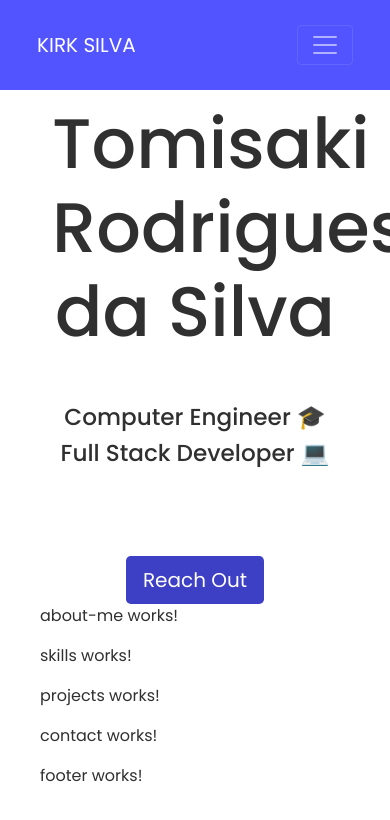
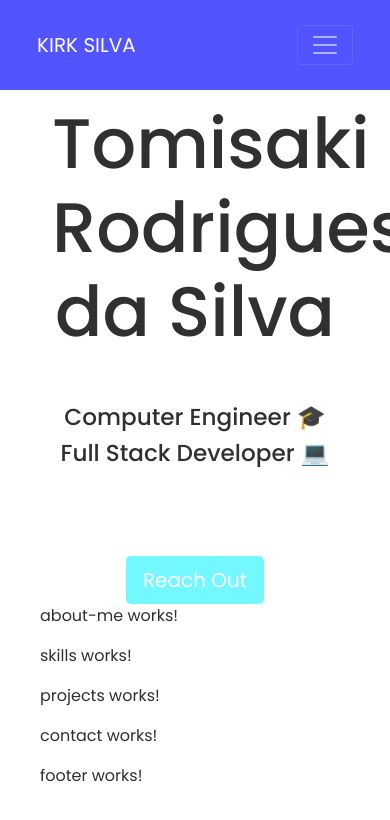
Before and after one commit to kirkkinichi/portfolio-v2, an Angular app: page / in a window 390 px wide. In both pictures the pointer is over the button "Reach Out". Shown: the part 356-1176 px from the top of the page. Built offline with nearby package versions, Linux system fonts and the light colour scheme; a web font is replaced by a local one.

Commit message:
Little adjust.

```diff
--- a/src/app/components/header/header.component.scss
+++ b/src/app/components/header/header.component.scss
@@ -11,6 +11,10 @@
     padding-right: 40px;
 }
 
+.navbar-nav .nav-item:hover .nav-link {
+    color: $element-hover;
+}
+
 //Responsive
 @media (max-width: 991.98px) {
 
--- a/src/app/pages/home/home.component.scss
+++ b/src/app/pages/home/home.component.scss
@@ -19,5 +19,5 @@
 }
 
 .home-btn:hover {
-    background-color: $header-buttons-bg-hv;
+    background-color: $element-hover;
 }
--- a/src/styles.scss
+++ b/src/styles.scss
@@ -1,7 +1,7 @@
 //Global Variables
 $text-color: #303030;
+$element-hover:#74f8ff;
 $header-buttons-bg: #5254FF;
-$header-buttons-bg-hv: #3D3FC4;
 $header-buttons-bg-text: #FFF;
 
 body {
```
